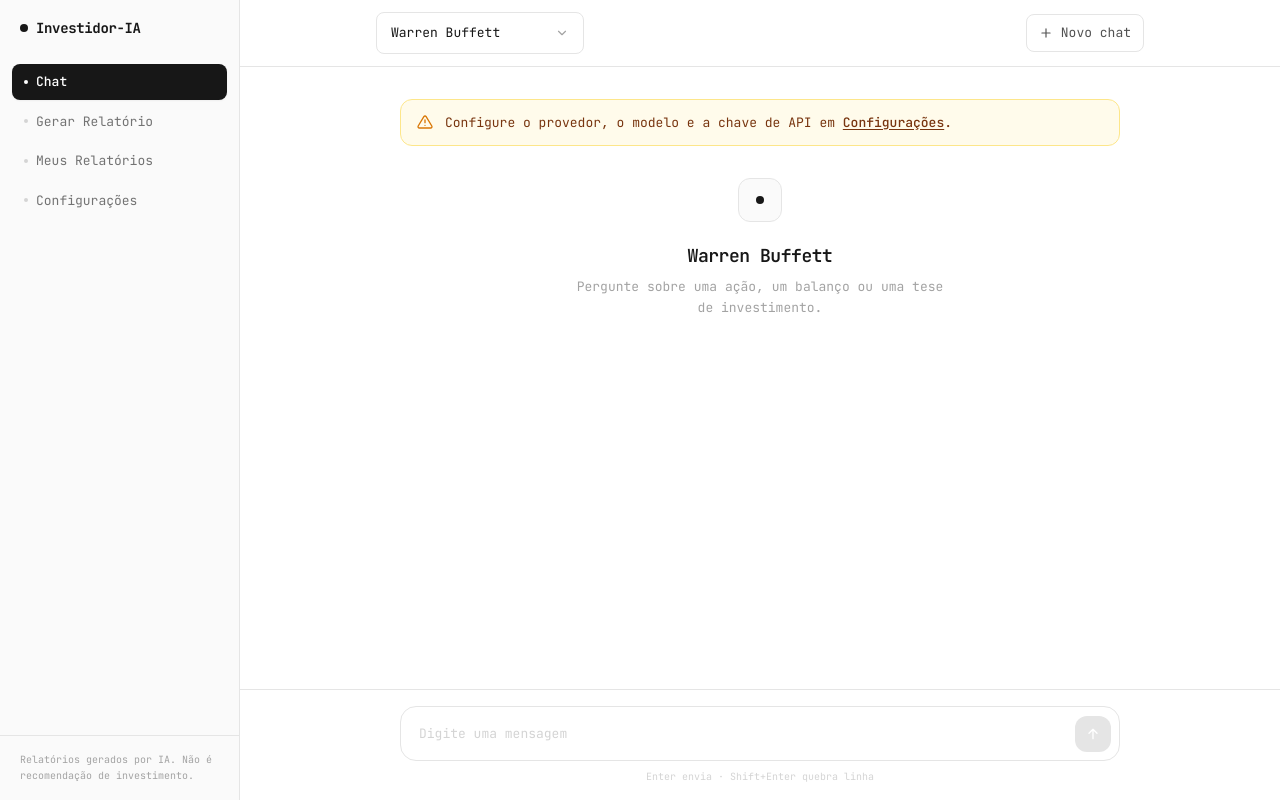
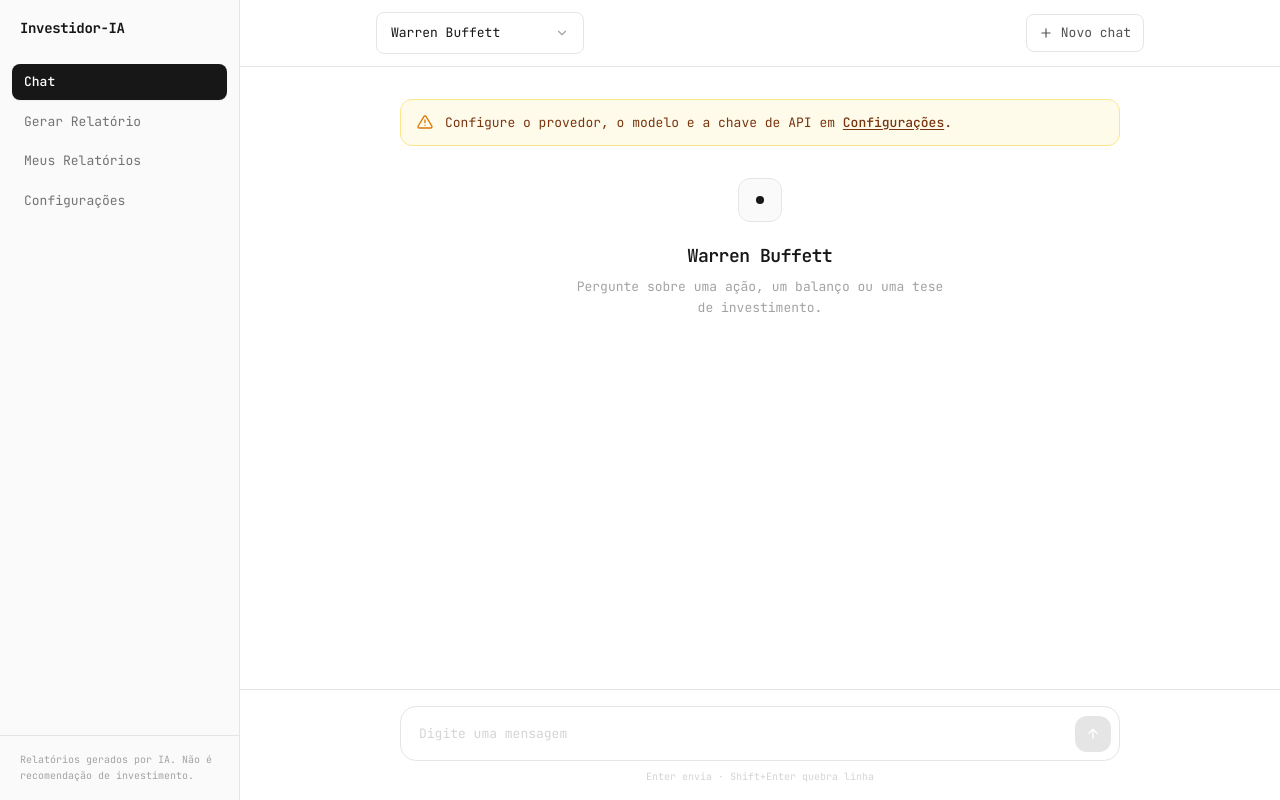
Before and after one commit to renanmoretto/investidor-ia, a FastAPI app: page /chat in a window 1280 px wide. Run offline with FastAPI, Linux system fonts and the light colour scheme; some libraries are stand-ins or nearby versions.

Commit message:
style(web): remove sidebar dot markers
Co-Authored-By: Claude Opus 5 <noreply@anthropic.com>

```diff
--- a/web/templates/base.html
+++ b/web/templates/base.html
@@ -65,8 +65,7 @@
          class="fixed inset-y-0 left-0 z-30 flex w-60 shrink-0 -translate-x-full flex-col
                 border-r border-neutral-200 bg-neutral-50 transition-transform duration-200 ease-out
                 md:static md:translate-x-0">
-    <div class="flex h-14 items-center gap-2 px-5">
-      <span class="h-2 w-2 rounded-full bg-neutral-900"></span>
+    <div class="flex h-14 items-center px-5">
       <a href="/" class="text-sm font-bold tracking-tight">Investidor-IA</a>
     </div>
 
@@ -74,11 +73,9 @@
       {% for href, label in nav_items %}
       {% set active = path.startswith(href) %}
       <a href="{{ href }}"
-         class="group flex items-center gap-2 rounded-lg px-3 py-2 text-[13px] transition-all duration-150
+         class="flex items-center rounded-lg px-3 py-2 text-[13px] transition-all duration-150
                 {% if active %}bg-neutral-900 font-medium text-white shadow-sm
                 {% else %}text-neutral-500 hover:bg-neutral-200/60 hover:text-neutral-900{% endif %}">
-        <span class="h-1 w-1 rounded-full transition-colors
-                     {% if active %}bg-white{% else %}bg-neutral-300 group-hover:bg-neutral-500{% endif %}"></span>
         {{ label }}
       </a>
       {% endfor %}
```
